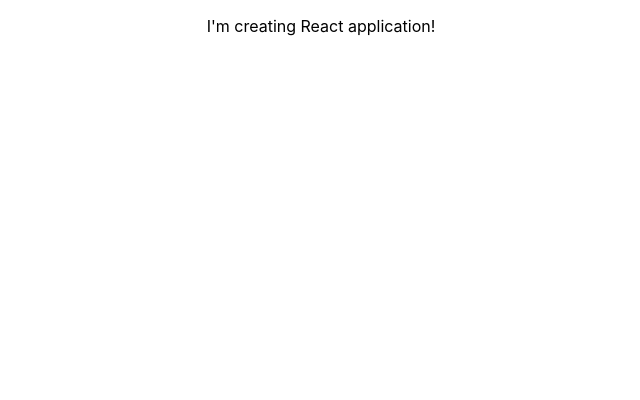
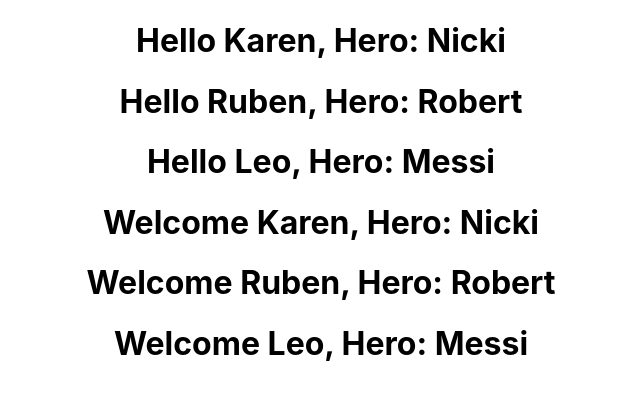
Before and after one commit to karenbarseghyan/we-learn-react, a React (Create React App) app: page / in a window 1280 px wide. Shown: the top 400 px of the page, without its empty margins (319-959 px from the left). Built offline with nearby package versions, Linux system fonts and the light colour scheme.

Commit message:
Greet-Functional and Welcome-Class Components

```diff
--- a/src/App.js
+++ b/src/App.js
@@ -1,14 +1,17 @@
 import React from 'react';
-import logo from './logo.svg';
 import './App.css';
+import Greet from './components/Greet';
+import Welcome from './components/Welcome'
 
 function App() {
   return (
     <div className="App">
-        <p>
-          I'm creating React application!
-        </p>
-
+          <Greet name = "Karen" heroname = "Nicki"/>
+          <Greet name = "Ruben" heroname = "Robert"/>
+          <Greet name = "Leo" heroname = "Messi"/>
+          <Welcome name = "Karen" heroname = "Nicki"/>
+          <Welcome name = "Ruben" heroname = "Robert"/>
+          <Welcome name = "Leo" heroname = "Messi"/>
     </div>
   );
 }
--- /dev/null
+++ b/src/components/Greet.js
@@ -0,0 +1,8 @@
+import React from 'react'
+
+const Greet = (props) => {
+console.log(props)
+return <h1>Hello {props.name}, Hero: {props.heroname}</h1>
+}
+
+export default Greet
--- /dev/null
+++ b/src/components/Welcome.js
@@ -0,0 +1,9 @@
+import React, {Component} from 'react'
+
+class Welcome extends Component {
+    render() {
+        return <h1>Welcome {this.props.name}, Hero: {this.props.heroname}</h1>
+    }
+}
+
+export default Welcome
```
